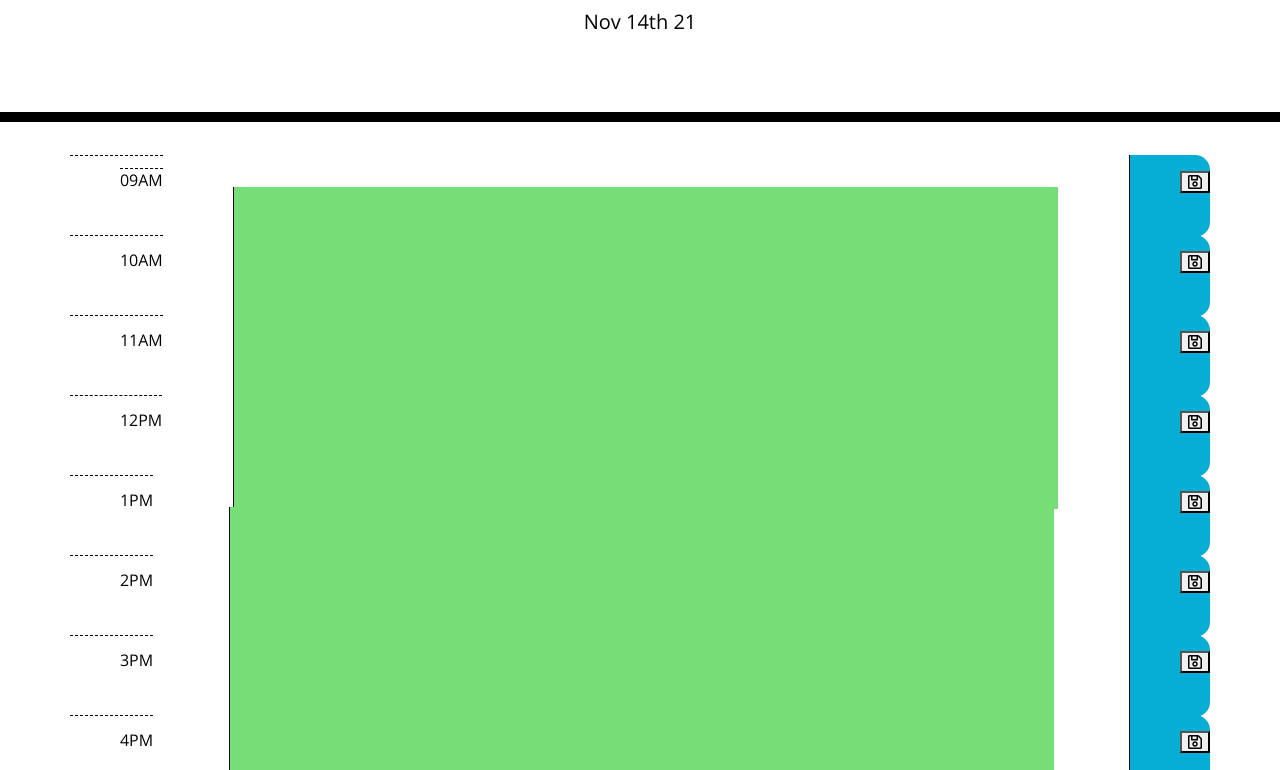
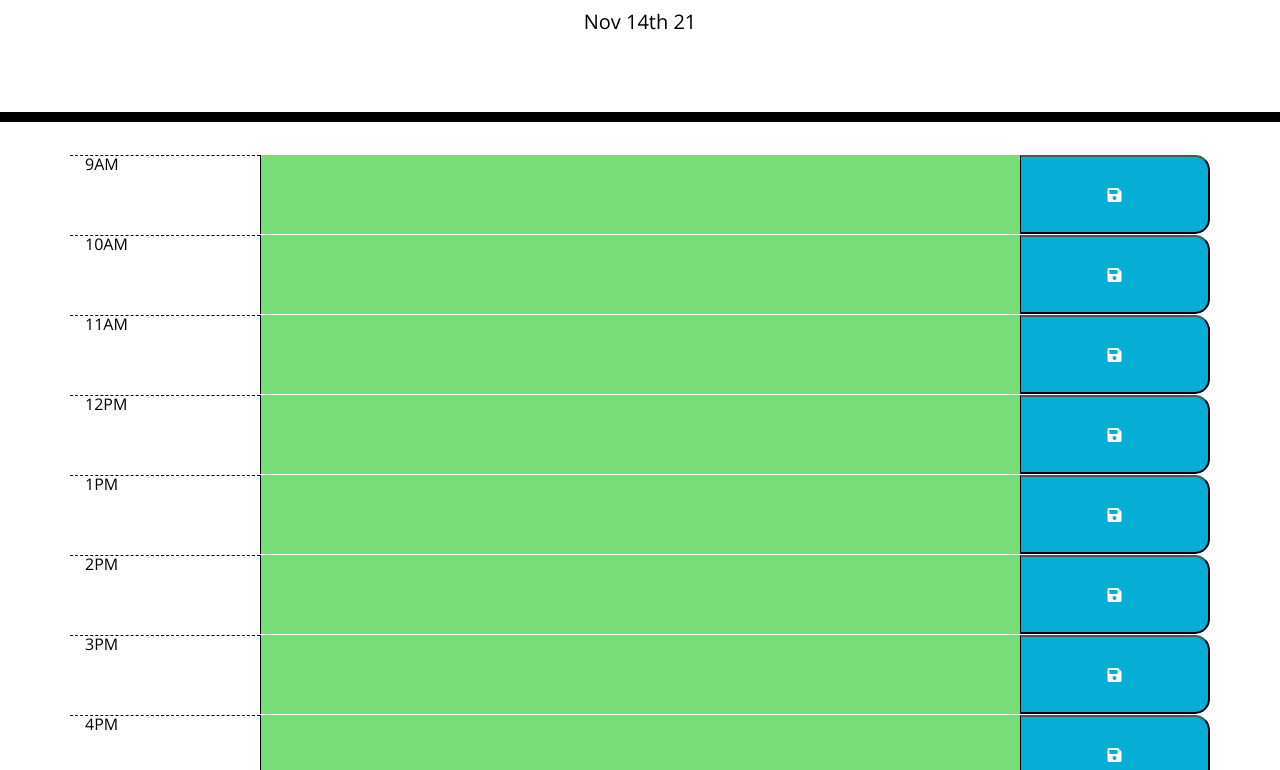
Before and after one commit to Feortegas/whats-up-today, a plain HTML site: page index.html in a window 1280 px wide. Shown: the part 182-952 px from the top of the page. Drawn offline with nearby package versions, Linux system fonts and the light colour scheme.

Commit message:
cleaned up HTML and reverted to original CSS file

```diff
--- a/assets/css/style.css
+++ b/assets/css/style.css
@@ -10,10 +10,7 @@ textarea{
   resize: none;
   color: #000000;
   border-left: 1px solid black;
-  padding: 0 10px;
-  width: 100%;
-  height: 100%;
-  box-sizing: border-box;
+  padding: 10px;
 }
 
 .jumbotron {
@@ -37,7 +34,6 @@ textarea{
   white-space: pre-wrap;
   height: 80px;
   border-top: 1px solid white;;
-  justify-content: space-between;
 }
 
 .hour {
--- a/index.html
+++ b/index.html
@@ -30,127 +30,70 @@
     </header>
     <div class="container">
       <!-- Timeblocks go here -->
-      <main class="time-block">
 
         <!-- 9AM timeblock -->
-        <div class="row">
-          <div class="hour">
-            <span class="hour">09AM</span>
-          </div>
-          <div class="col-9">
-            <textarea id="text9am" class="appointment" cols="100" rows="2"></textarea>
-          </div>
-          <div class="saveBtn">
-            <button id="btn9am"><i class="far fa-save"></i></button>
-          </div>
-        </div>
+      <div class="row">
+        <label class="col-2 hour">9AM</label>
+        <textarea id="text9am" class="col-8"></textarea>
+        <button id="btn9am" class="col-2 saveBtn fa fa-save"></button>
+      </div>
 
         <!-- 10AM timeblock -->
         <div class="row">
-          <div class="hour">
-            <span>10AM</span>
-          </div>
-          <div class="col-9">
-            <textarea id="text10am" class="appointment" cols="100" rows="2"></textarea>
-          </div>
-          <div class="saveBtn">
-            <button id="btn10am"><i class="far fa-save"></i></button>
-          </div>
+          <label class="col-2 hour">10AM</label>
+          <textarea id="text10am" class="col-8"></textarea>
+          <button id="btn10am" class="col-2 saveBtn fa fa-save"></button>
         </div>
 
         <!-- 11AM timeblock -->
         <div class="row">
-          <div class="hour">
-            <span>11AM</span>
-          </div>
-          <div class="col-9">
-            <textarea id="text11am" class="appointment" cols="100" rows="2"></textarea>
-          </div>
-          <div class="saveBtn">
-            <button id="btn11am"><i class="far fa-save"></i></button>
-          </div>
+          <label class="col-2 hour">11AM</label>
+          <textarea id="text11am" class="col-8"></textarea>
+          <button id="btn11am" class="col-2 saveBtn fa fa-save"></button>
         </div>
 
         <!-- 12PM timeblock -->
         <div class="row">
-          <div class="hour">
-            <span>12PM</span>
-          </div>
-          <div class="col-9">
-            <textarea id="text12pm" class="appointment" cols="100" rows="2"></textarea>
-          </div>
-          <div class="saveBtn">
-            <button id="btn12pm"><i class="far fa-save"></i></button>
-          </div>
+          <label class="col-2 hour">12PM</label>
+          <textarea id="text12pm" class="col-8"></textarea>
+          <button id="btn12pm" class="col-2 saveBtn fa fa-save"></button>
         </div>
 
         <!-- 1PM timeblock -->
         <div class="row">
-          <div class="hour">
-            <span>1PM</span>
-          </div>
-          <div class="col-9">
-            <textarea id="text1pm" class="appointment" cols="100" rows="2"></textarea>
-          </div>
-          <div class="saveBtn">
-            <button id="btn1pm"><i class="far fa-save"></i></button>
-          </div>
+          <label class="col-2 hour">1PM</label>
+          <textarea id="text1pm" class="col-8"></textarea>
+          <button id="btn1pm" class="col-2 saveBtn fa fa-save"></button>
         </div>
 
         <!-- 2PM timeblock -->
         <div class="row">
-          <div class="hour">
-            <span>2PM</span>
-          </div>
-          <div class="col-9">
-            <textarea id="text2pm" class="appointment" cols="100" rows="2"></textarea>
-          </div>
-          <div class="saveBtn">
-            <button id="btn2pm"><i class="far fa-save"></i></button>
-          </div>
+          <label class="col-2 hour">2PM</label>
+          <textarea id="text2pm" class="col-8"></textarea>
+          <button id="btn2pm" class="col-2 saveBtn fa fa-save"></button>
         </div>
 
         <!-- 3PM timeblock -->
         <div class="row">
-          <div class="hour">
-            <span>3PM</span>
-          </div>
-          <div class="col-9">
-            <textarea id="text3pm" class="appointment" cols="100" rows="2"></textarea>
-          </div>
-          <div class="saveBtn">
-            <button id="btn3pm"><i class="far fa-save"></i></button>
-          </div>
+          <label class="col-2 hour">3PM</label>
+          <textarea id="text3pm" class="col-8"></textarea>
+          <button id="btn3pm" class="col-2 saveBtn fa fa-save"></button>
         </div>
 
         <!-- 4PM timeblock -->
         <div class="row">
-          <div class="hour">
-            <span>4PM</span>
-          </div>
-          <div class="col-9">
-            <textarea id="text4pm" class="appointment" cols="100" rows="2"></textarea>
-          </div>
-          <div class="saveBtn">
-            <button id="btn4pm"><i class="far fa-save"></i></button>
-          </div>
+          <label class="col-2 hour">4PM</label>
+          <textarea id="text4pm" class="col-8"></textarea>
+          <button id="btn4pm" class="col-2 saveBtn fa fa-save"></button>
         </div>
 
         <!-- 5PM timeblock -->
         <div class="row">
-          <div class="hour">
-            <span>5PM</span>
-          </div>
-          <div class="col-9">
-            <textarea id="text5pm" class="appointment" cols="100" rows="2"></textarea>
-          </div>
-          <div class="saveBtn">
-            <button id="btn5pm"><i class="far fa-save"></i></button>
-          </div>
+          <label class="col-2 hour">5PM</label>
+          <textarea id="text5pm" class="col-8"></textarea>
+          <button id="btn5pm" class="col-2 saveBtn fa fa-save"></button>
         </div>
 
-
-      </main>
     </div>
 
     <script src="https://code.jquery.com/jquery-3.4.1.min.js"></script>
```
